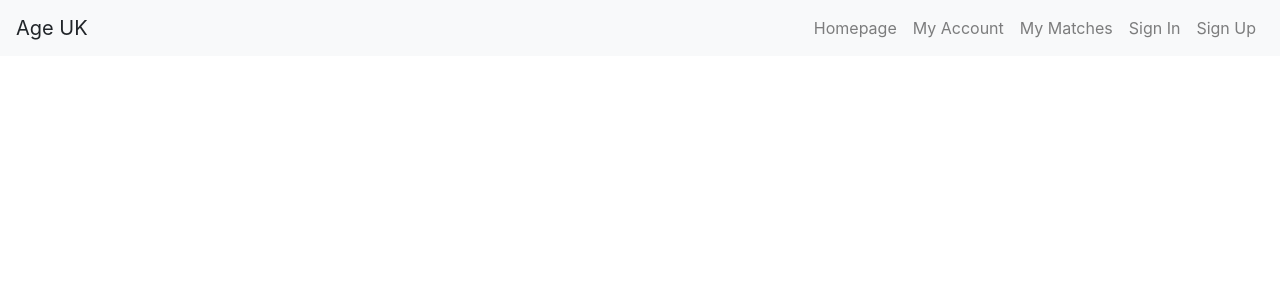
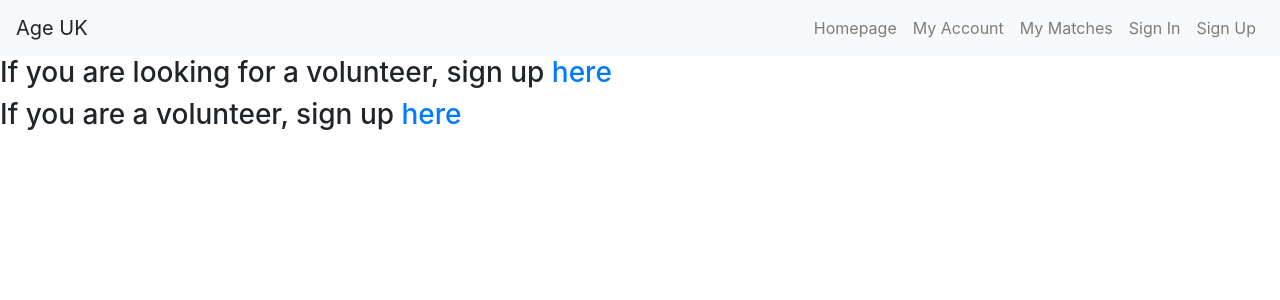
Before and after one commit to Age-UK-Voluteer-Matching/age_uk_react_frontend, a React (Create React App) app: page /signup in a window 1280 px wide. Shown: the top 300 px of the page. Built offline with nearby package versions, Linux system fonts and the light colour scheme.

Commit message:
added signup page to routes which gives users an option to sign up as volunteer or regular user

```diff
--- a/src/App.js
+++ b/src/App.js
@@ -9,7 +9,9 @@ import Navbar from './components/layouts/Navbar'
 import SignUpVolunteer from './components/authentication/SignUpVolunteer'
 import SignUpUser from './components/authentication/SignUpUser'
 import SignIn from './components/authentication/SignIn'
+import SignUp from './components/authentication/SignUp'
 import UserInterests from './components/user/UserInterests'
+
 
 function App() {
   return (
@@ -18,6 +20,7 @@ function App() {
         <Navbar />
         <Switch>
           <Route exact path='/' component={Landing}/>
+          <Route exact path='/signup' component={SignUp}/>
           <Route path='/signupvolunteer' component={SignUpVolunteer}/>
           <Route path='/signupuser' component={SignUpUser}/>
           <Route path='/login' component={SignIn}/>
--- /dev/null
+++ b/src/components/authentication/SignUp.js
@@ -0,0 +1,14 @@
+import React, { Component } from 'react'
+import { Link } from 'react-router-dom'
+class SignUp extends Component {
+  render() {
+    return (
+      <div>
+        <h3>If you are looking for a volunteer, sign up <Link to="/signupuser">here</Link></h3>
+        <h3>If you are a volunteer, sign up <Link to="/signupvolunteer">here</Link></h3>
+      </div>
+    )
+  }
+  }
+
+export default SignUp
--- a/src/components/user/UserInterests.js
+++ b/src/components/user/UserInterests.js
@@ -20,9 +20,10 @@ class UserInterests extends Component {
 
   render() {
     const choices = this.state.choices.map(choice => {
+      const { id, interest } = choice
       return (
-        <div key={choice.id}>
-          {choice.interest}
+        <div key={id}>
+          {interest}
         </div>
       )
     })
```
